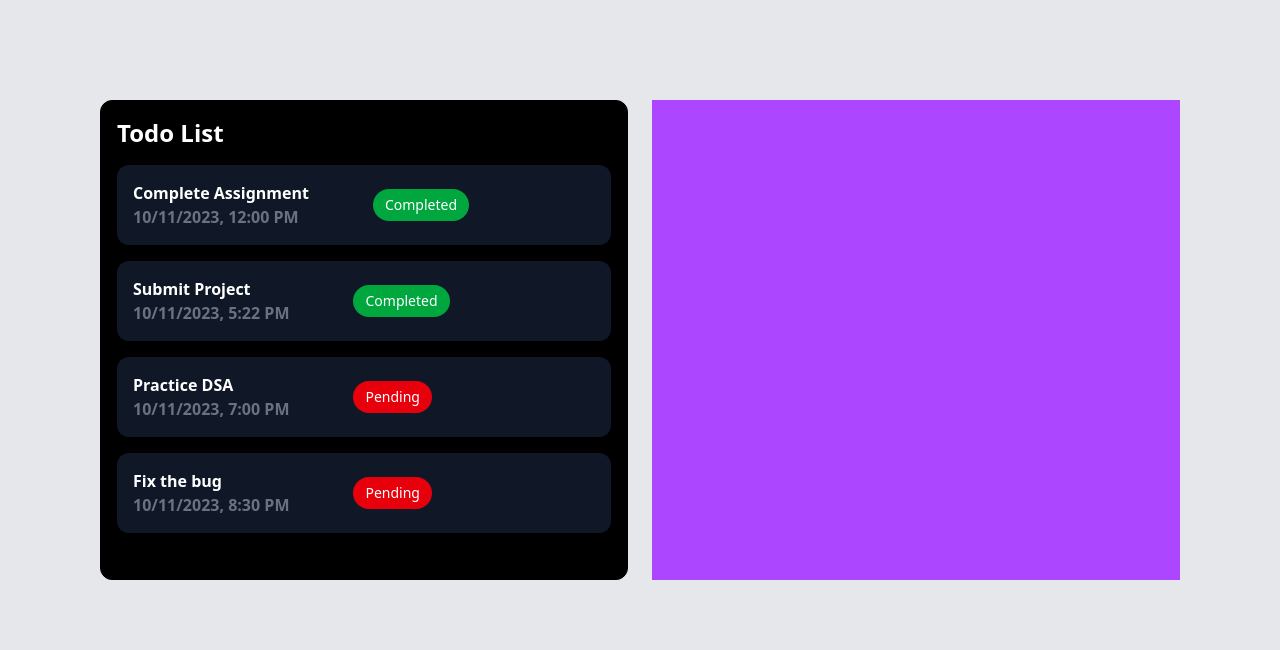
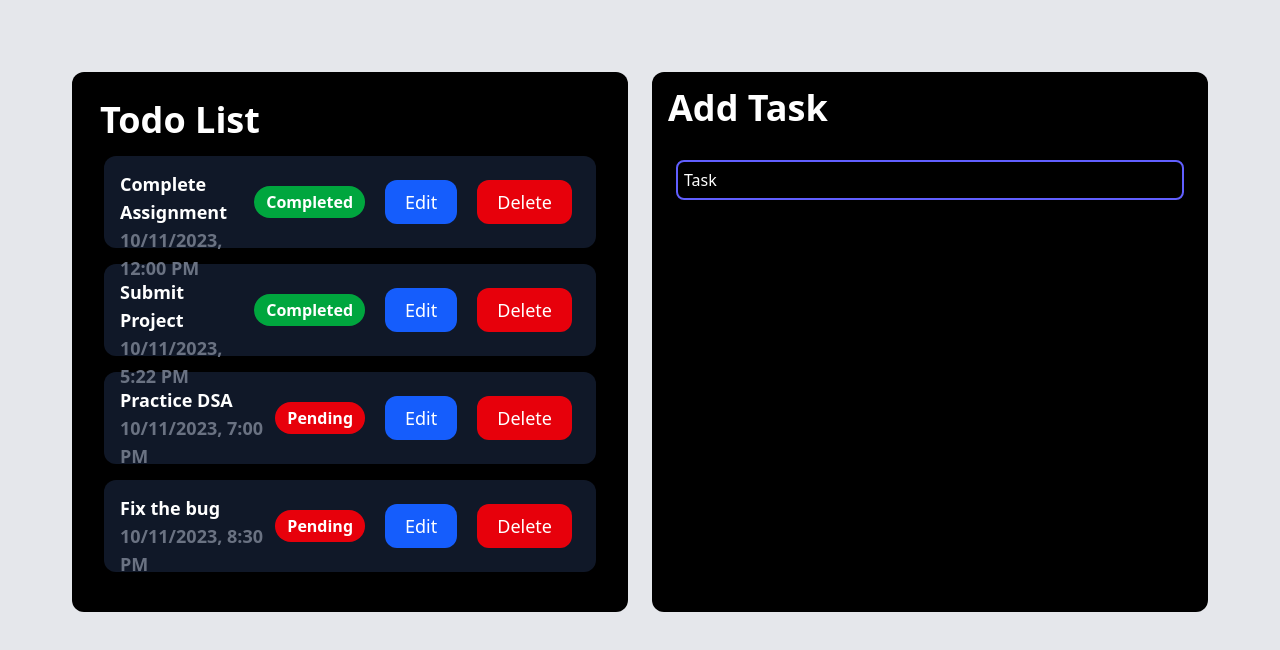
Before and after one commit to supersingh471/TodoApp, a React (Vite) app in the folder frontend/: page /Dashboard in a window 1280 px wide. Shown: the top 650 px of the page. Built offline with nearby package versions, Linux system fonts and the light colour scheme.

Commit message:
building dashboard p-4

```diff
--- a/frontend/src/pages/Dashboard.jsx
+++ b/frontend/src/pages/Dashboard.jsx
@@ -1,4 +1,4 @@
-import { Heading } from "../components/Heading"
+import { InputBox } from "../components/InputBox"
 
 export default function Dashboard() {
 	const todos = [
@@ -10,32 +10,39 @@ export default function Dashboard() {
 	];
 
 	return (
-	  <div className="flex bg-gray-200 justify-center itmes-center h-screen p-25">
-		<div className="grid grid-cols-1 md:grid-cols-2 gap-6 w-full h-120">
-			<div className="bg-black border w-full h-full rounded-xl">
-				<div className="text-white w-full text-2xl font-bold m-4">
+
+	  <div className="flex bg-gray-200 justify-center itmes-center h-screen p-18">
+		<div className="grid grid-cols-1 md:grid-cols-2 gap-6 w-full h-135">
+			<div className="bg-black w-full h-full rounded-xl p-3">
+				<div className="text-white w-full text-4xl font-bold m-4">
 				<h2>Todo List</h2>
 				</div>
 				<div className="space-y-4">
 				{todos.map((todo, id) => (
-					<div key={id} className="flex bg-gray-900 m-4 rounded-xl text-white">
-						<div className="flex flex-col m-4 font-semibold text-md">
+					<div key={id} className="flex bg-gray-900 py-1.5 px-2 mr-5 ml-5 rounded-xl text-white">
+						<div className="flex flex-col w-full p-2 h-20 font-semibold text-lg">
 							<h4>{todo.task}</h4>
 						<span className="text-gray-500">{todo.deadline}</span>
 						</div>
-						<div className="flex items-center ml-12">
-							<span className={`py-1.5 px-3 rounded-full text-sm
+						<div className="flex items-center mr-4 gap-5">
+							<span className={`py-1 px-3 rounded-full text-md font-bold
 								${todo.status === "Completed" ? "bg-green-600" : "bg-red-600"}`}>
 								{todo.status}
 							</span>
+							<button className="bg-blue-600 py-2 px-5 rounded-xl text-lg">Edit</button>
+							<button className="bg-red-600 py-2 px-5 rounded-xl text-lg">Delete</button>
 						</div>
 					</div>
 				))}
 				</div>
 			</div>
 
-			<div className="bg-purple-500 w-full h-full">
 
+			<div className="flex flex-col rounded-xl bg-black">
+				<div className="m-4 text-4xl font-bold text-white"><h2>Add Task</h2></div>
+				<div className="mr-2 ml-2 ">
+					<InputBox placeholder={"Task"}/>
+				</div>
 			</div>
 		</div>
 	  </div>
```
